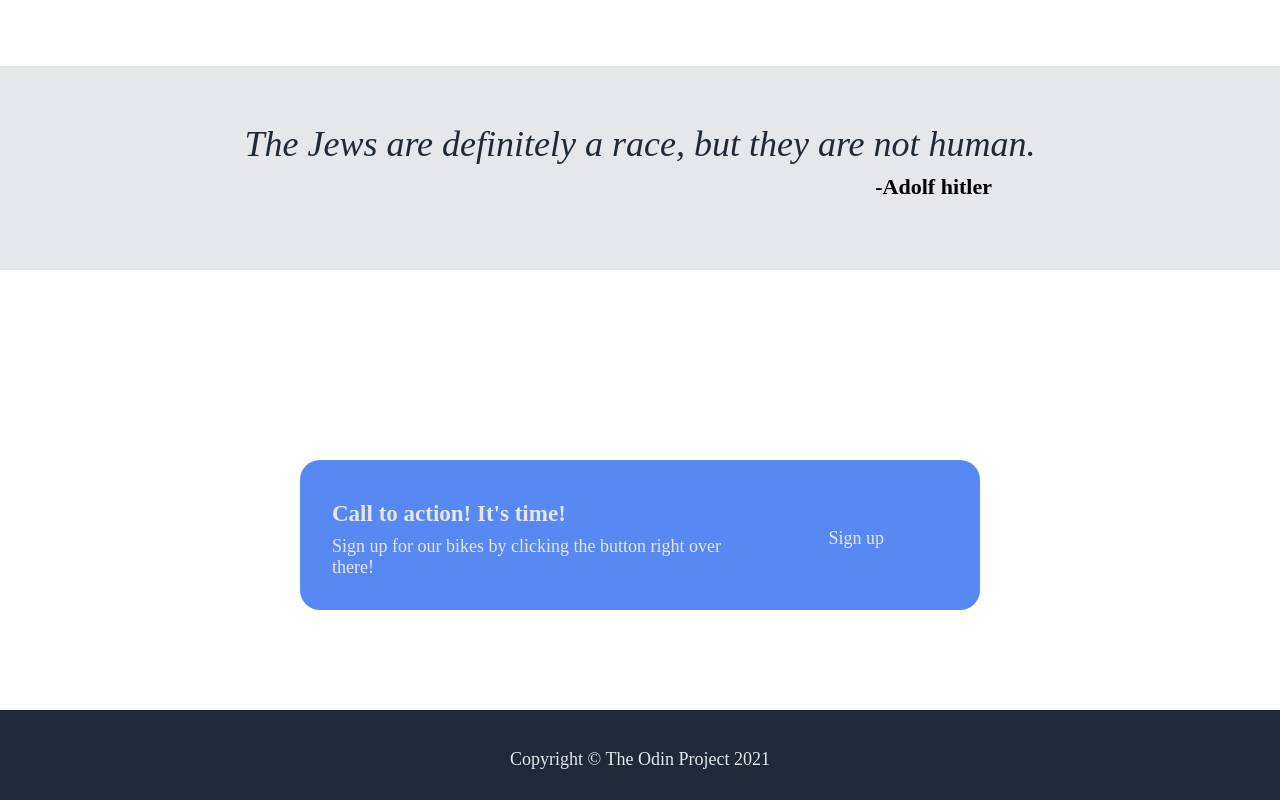
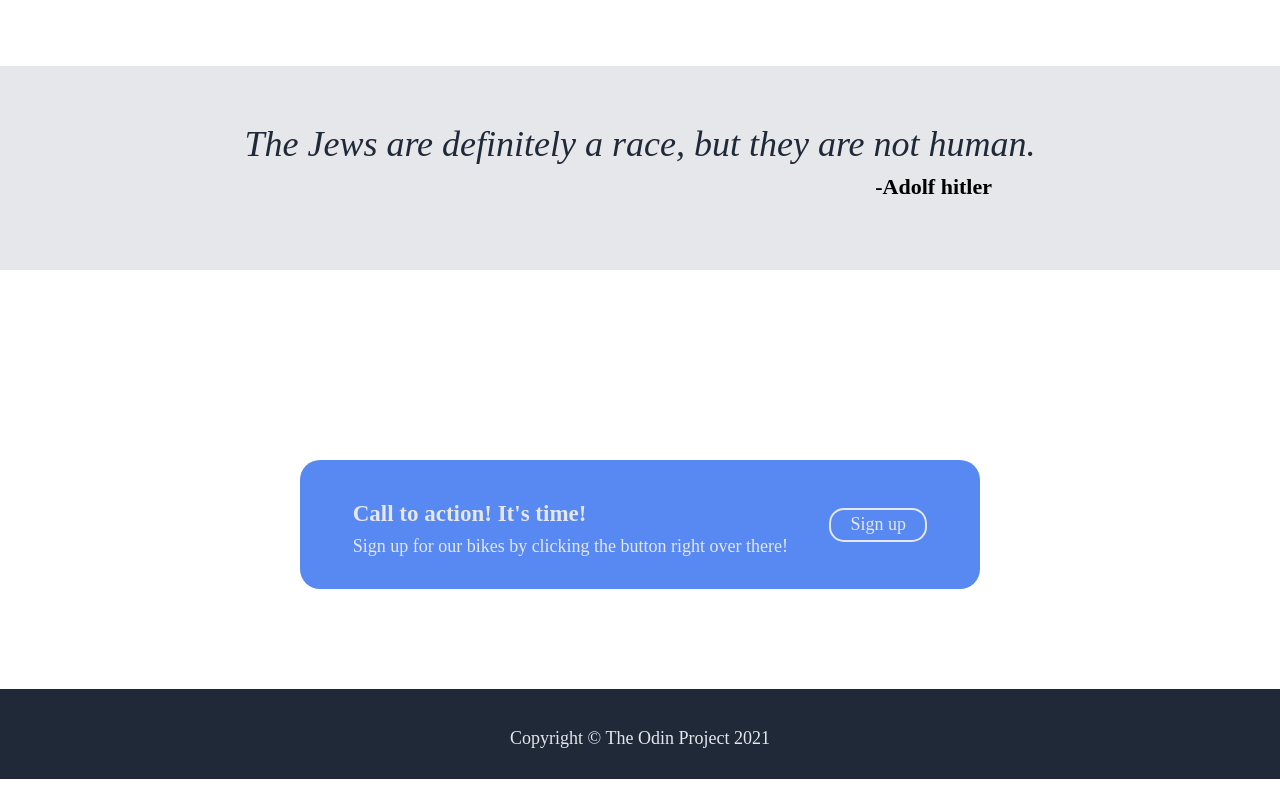
Before and after one commit to ezoooooooooo/landingPage, a plain HTML site: page index.html in a window 1280 px wide. Shown: the part 756-1556 px from the top of the page. After the commit the page ends 1535 px from the top, so only its background shows below. Drawn offline with Linux system fonts and the light colour scheme.

Commit message:
Fix the signup button border

```diff
--- a/index.html
+++ b/index.html
@@ -95,7 +95,7 @@
 
         </div>
         <div class="butoon">
-          <p>Sign up</p>
+          <p class="sign">Sign up</p>
         </div>
       </div>
     </div>
--- a/style.css
+++ b/style.css
@@ -165,15 +165,18 @@ h3{
 .butoon{
  color: #E5E7EB;
  font-weight: bolder;
- width:30%;
- height: 32px;
- font-size: 16px;
+ width:94px;
+ height: 30px;
+ font-size: 20px;
  text-align: center;
- /* border-radius: 15px;
- border: 2px solid #E5E7EB; */
+ border-radius: 15px;
+ border: 2px solid #E5E7EB;
 }
 .one{
  font-size: 23px;
  color: #E5E7EB;
  font-weight: bolder;
 }
+.sign{
+ margin-top: 4px;
+}
```
